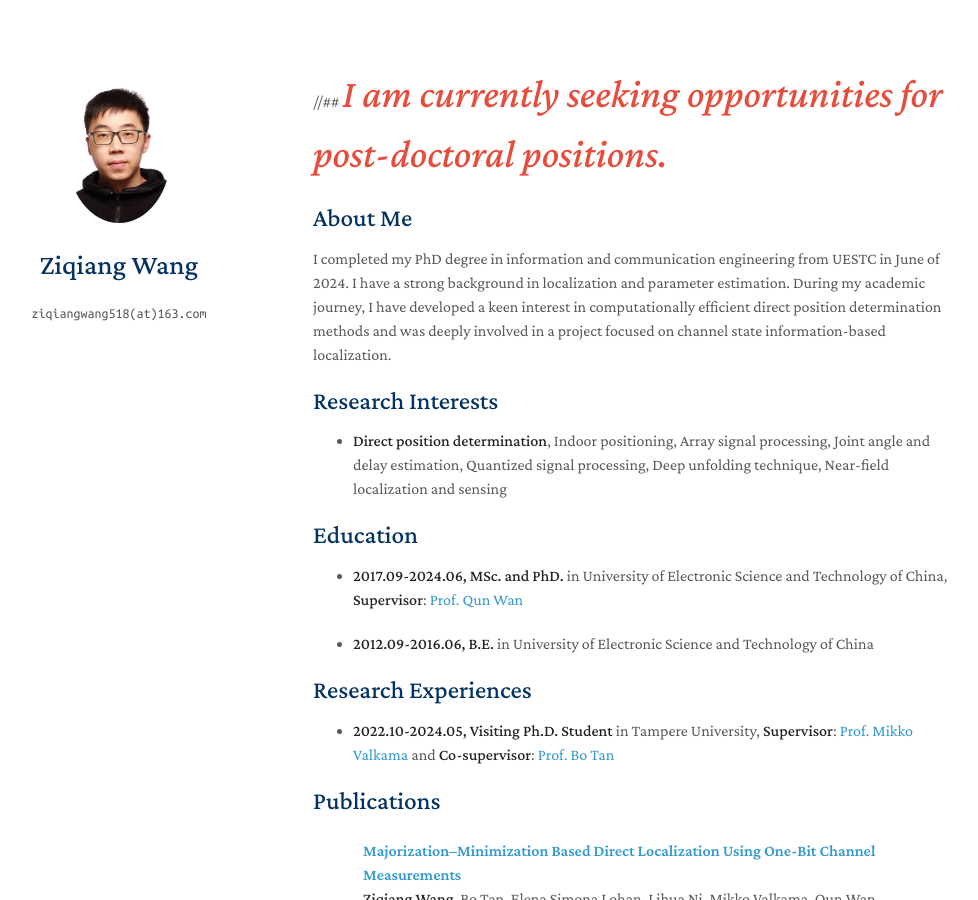
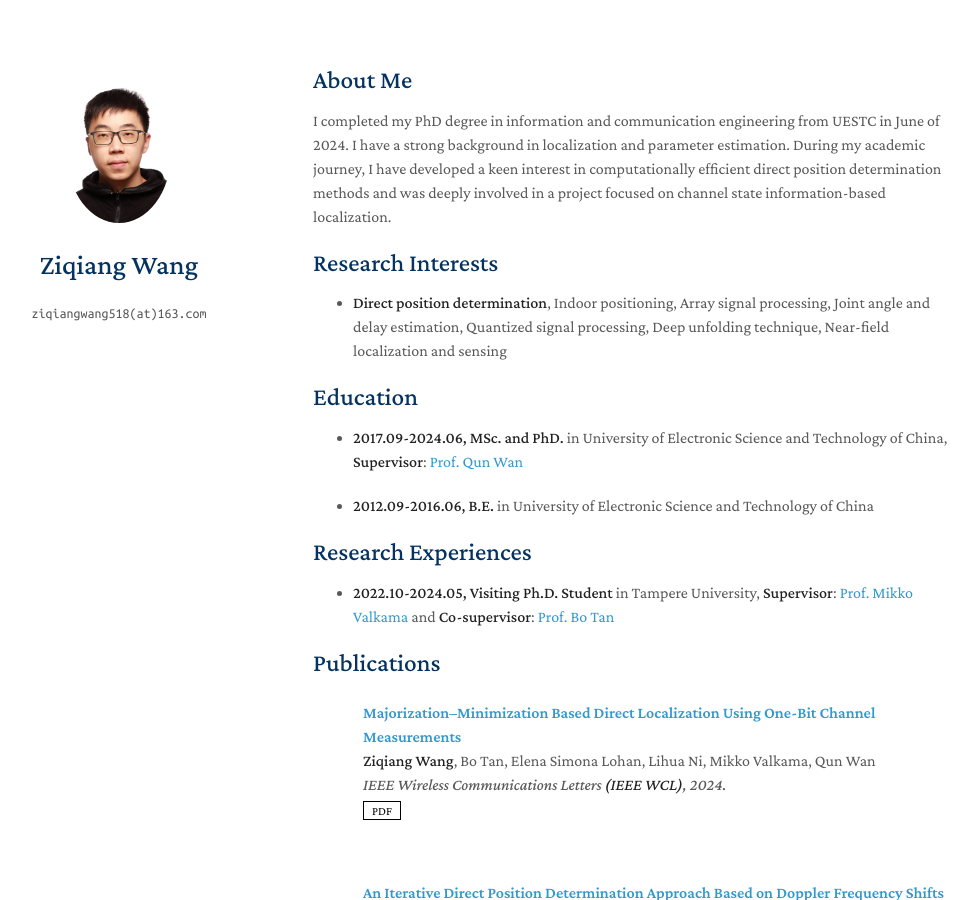
Before and after one commit to ZQiang-Wang/ZQiang-Wang.github.io, a Jekyll site: the page built from index.md, in a window 1280 px wide and 900 px high. Shown: the whole window, without its empty margins (157-1135 px from the left). Built offline with Jekyll 4.4.1, drawn with Linux system fonts in a browser that asks for light colours; a style sheet for code colours, icons or effects is not loaded; our own code applies the rules of GitHub Pages for plain Markdown files.

Commit message:
Update index.md

```diff
--- a/index.md
+++ b/index.md
@@ -1,8 +1,6 @@
 ---
 layout: homepage
 ---
-
-//## <i style="color:#e74d3c; font-size: 40px;">I am currently seeking opportunities for post-doctoral positions.</i>
 
 
 ## About Me
```
